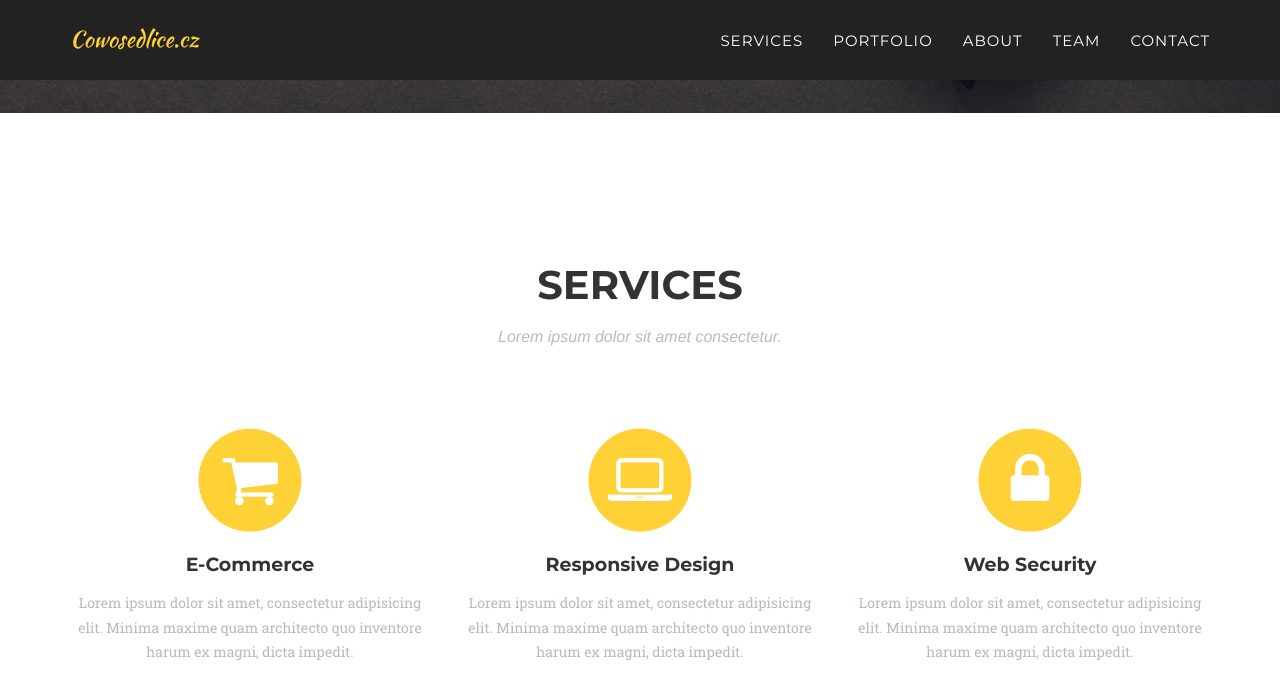
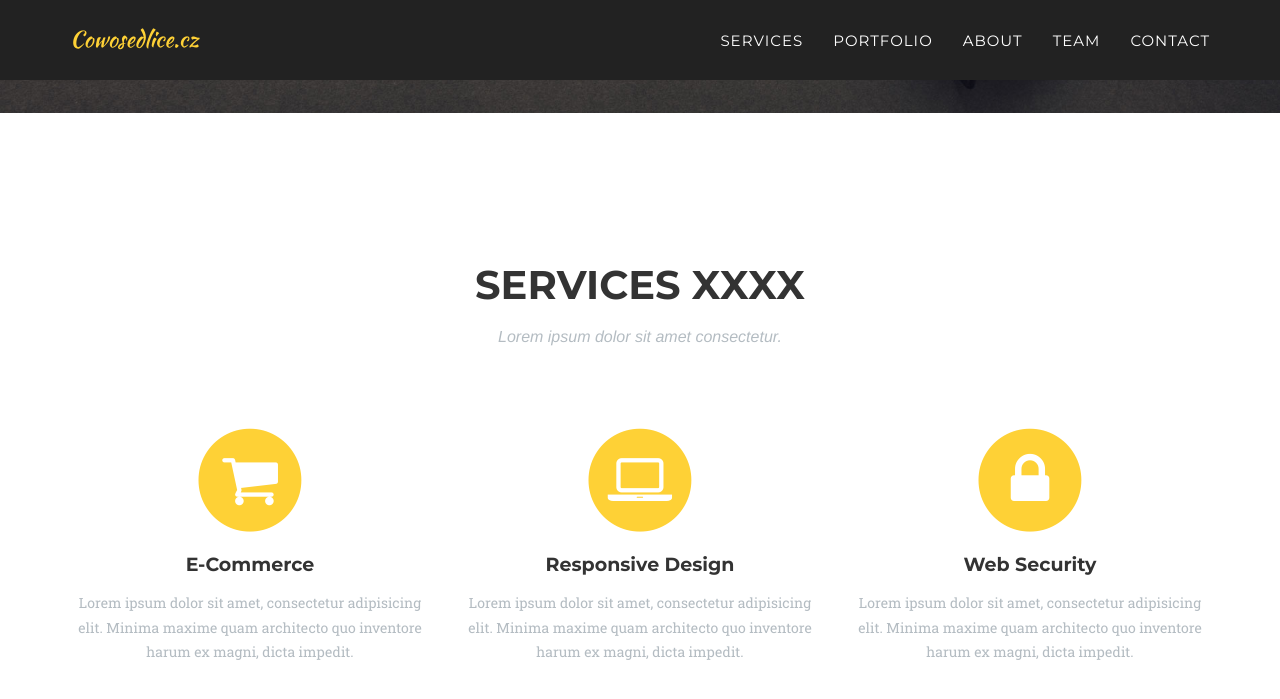
Before and after one commit to cowosedlice/cowosedlice.cz, a Jekyll site: the page built from index.html, in a window 1280 px wide and 900 px high, scrolled down 645 px. Shown: the top 699 px of the window. Built offline with Jekyll 4.4.1, drawn with Linux system fonts in a browser that asks for light colours; some web fonts are replaced.

Commit message:
Update title

```diff
--- a/_includes/services.html
+++ b/_includes/services.html
@@ -3,7 +3,7 @@
         <div class="container">
             <div class="row">
                 <div class="col-lg-12 text-center">
-                    <h2 class="section-heading">Services</h2>
+                    <h2 class="section-heading">Services xxxx</h2>
                     <h3 class="section-subheading text-muted">Lorem ipsum dolor sit amet consectetur.</h3>
                 </div>
             </div>
```
